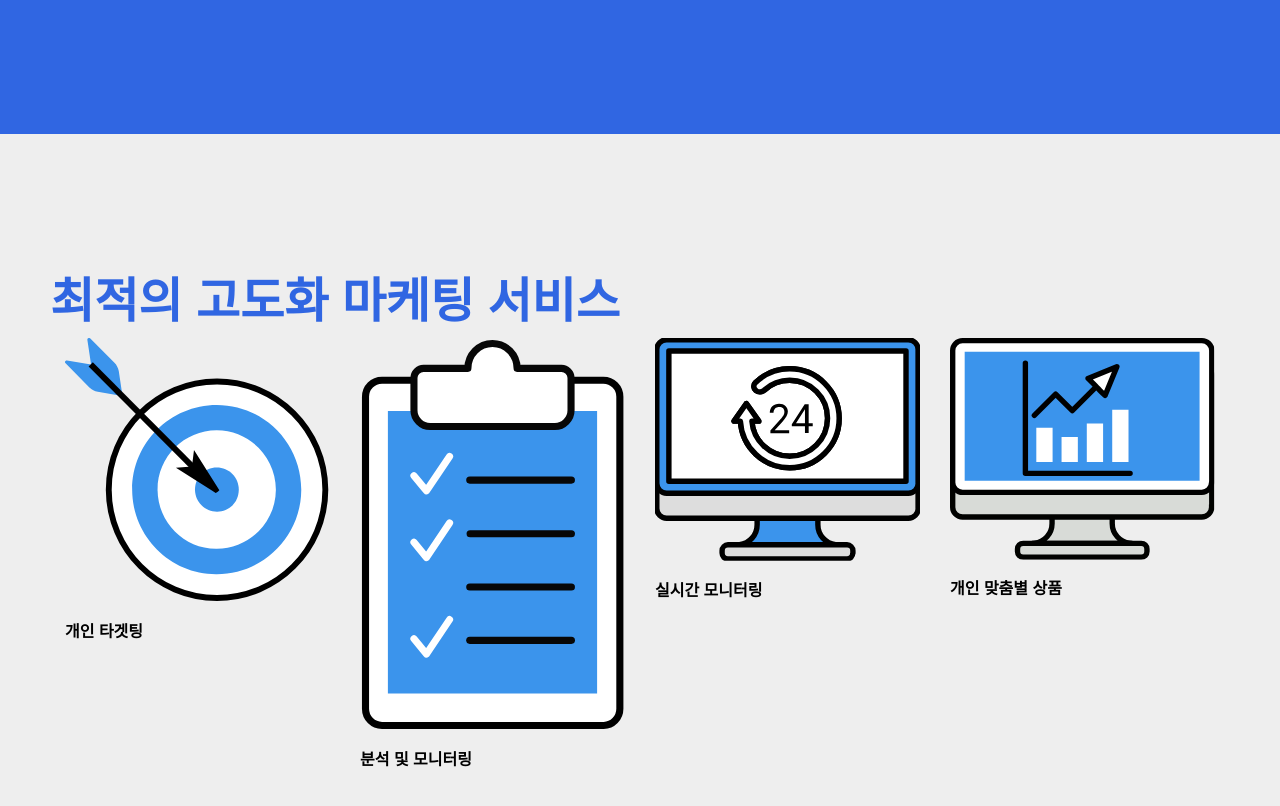
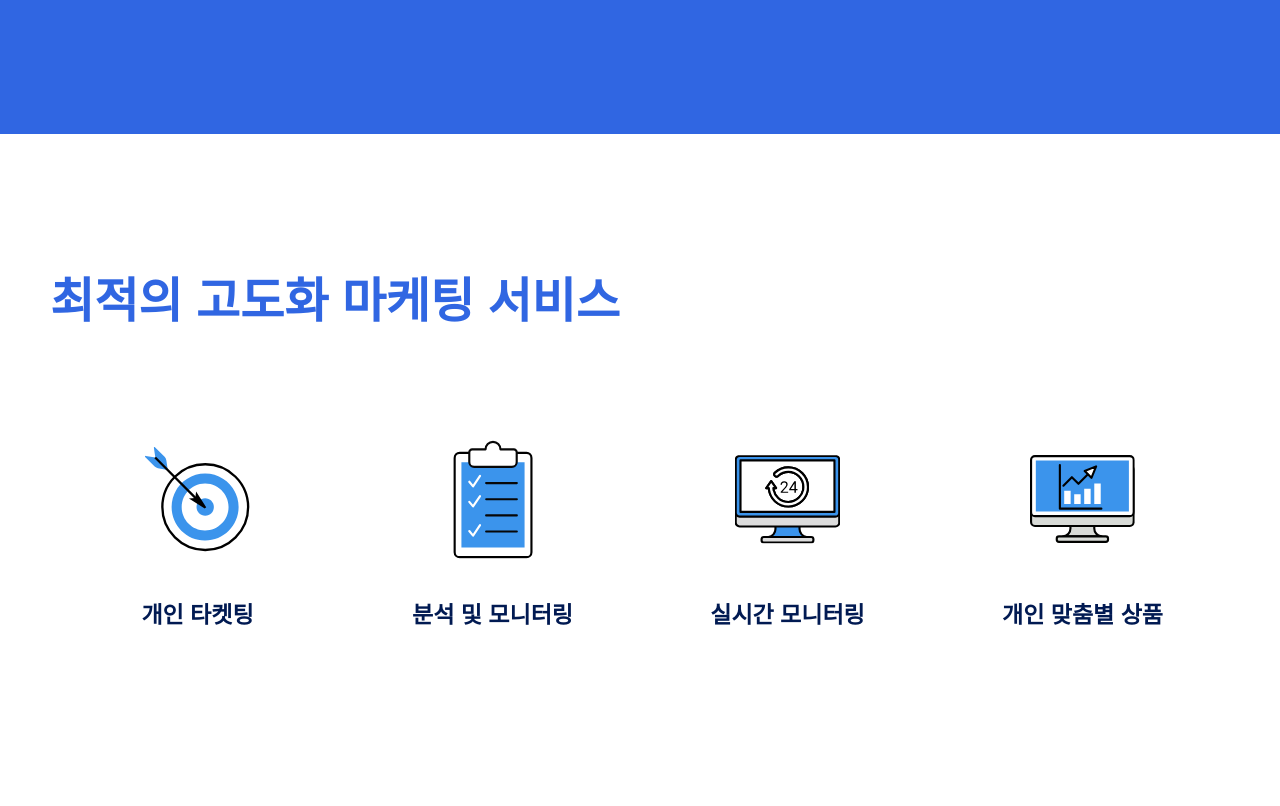
Before and after one commit to seol-hwa/rending03, a plain HTML site: page html/index.html in a window 1280 px wide. Shown: the part 780-1586 px from the top of the page. Before the commit the page ends 1550 px from the top, so only its background shows below. Drawn offline with Linux system fonts and the light colour scheme; some icons are missing; a web font is replaced by a local one.

Commit message:
2nd section

```diff
--- a/html/index.html
+++ b/html/index.html
@@ -28,41 +28,41 @@
                 </div>
             </div>
         </section>
-        <section class="service-con pt-132">
+        <section class="service-con pt-132 pb-234">
             <div class="inner">
-                <h2 class="service__title">최적의 고도화 마케팅 서비스</h2>
+                <h2 class="service__title mb-102">최적의 고도화 마케팅 서비스</h2>
                 <div class="layout-style-4 row">
                     <div class="layout col-12 col-sm-6 col-lg-3">
-                        <div class="img-wrap">
-                            <img src="../images/target.svg" alt="">
-                        </div>
-                        <div class="text-wrap">
-                            <h4 class="layout-title">개인 타겟팅</h4>
-                        </div>
+                        <a href="#" class="img-wrap"></a>
+                        <h4 class="text-wrap">
+                            <a href="#" class="layout-title">
+                                개인 타켓팅
+                            </a>
+                        </h4>
                     </div>
                     <div class="layout col-12 col-sm-6 col-lg-3">
-                        <div class="img-wrap">
-                            <img src="../images/analyze.svg" alt="">
-                        </div>
-                        <div class="text-wrap">
-                            <h4 class="layout-title">분석 및 모니터링</h4>
-                        </div>
+                        <a href="#" class="img-wrap"></a>
+                        <h4 class="text-wrap">
+                            <a href="#" class="layout-title">
+                                분석 및 모니터링
+                            </a>
+                        </h4>
                     </div>
                     <div class="layout col-12 col-sm-6 col-lg-3">
-                        <div class="img-wrap">
-                            <img src="../images/real-monitor.svg" alt="">
-                        </div>
-                        <div class="text-wrap">
-                            <h4 class="layout-title">실시간 모니터링</h4>
-                        </div>
+                        <a href="#" class="img-wrap"></a>
+                        <h4 class="text-wrap">
+                            <a href="#" class="layout-title">
+                                실시간 모니터링
+                            </a>
+                        </h4>
                     </div>
                     <div class="layout col-12 col-sm-6 col-lg-3">
-                        <div class="img-wrap">
-                            <img src="../images/custom.svg" alt="">
-                        </div>
-                        <div class="text-wrap">
-                            <h4 class="layout-title">개인 맞춤별 상품</h4>
-                        </div>
+                        <a href="#" class="img-wrap"></a>
+                        <h4 class="text-wrap">
+                            <a href="#" class="layout-title">
+                                개인 맞춤별 상품
+                            </a>
+                        </h4>
                     </div>
                 </div>
             </div>
--- a/sass/_index.scss
+++ b/sass/_index.scss
@@ -1,5 +1,6 @@
 body {
     overflow-x: hidden;
+
     //header
     .con-wrap__header2 {
         padding: 0;
@@ -22,7 +23,7 @@ body {
                     .main-list {
                         &:after {
                             top: 6.8rem;
-                            height:29.8rem;
+                            height: 29.8rem;
                         }
 
                         li {
@@ -45,7 +46,7 @@ body {
                             .sub-list {
                                 width: 100%;
                                 padding: 0.5rem 0;
-                                height:29.8rem;
+                                height: 29.8rem;
 
                                 li {
                                     .sub-list__menu {
@@ -64,40 +65,48 @@ body {
                             }
                         }
                     }
-                    .mo-nav-open{
-                        color:#fff;
+
+                    .mo-nav-open {
+                        color: #fff;
                     }
                 }
-                .pc-wrap__right{
-                    gap:1.8rem;
-                    a{
+
+                .pc-wrap__right {
+                    gap: 1.8rem;
+
+                    a {
                         font-size: 1.2rem;
                         font-weight: 700;
-                        &:first-child{
-                            color:#3066E2;
+
+                        &:first-child {
+                            color: #3066E2;
                             background: #fff;
                             border-radius: 2rem;
-                            &:after{
+
+                            &:after {
                                 display: none;
                             }
                         }
-                        &:last-child{
-                            color:#fff;
-                            border:none;
-                            padding:0;
+
+                        &:last-child {
+                            color: #fff;
+                            border: none;
+                            padding: 0;
                         }
                     }
                 }
             }
-            .mo-nav-wrap-2{
-                .mo-nav-wrap__mo-nav-box{
-                    .mo-main-list{
-                        li{
-                            .sub-list{
-                                background:rgba(#bcc7e2, 0.2);
-                                li{
-                                    .sub-list__menu{
-                                        color:#666;
+
+            .mo-nav-wrap-2 {
+                .mo-nav-wrap__mo-nav-box {
+                    .mo-main-list {
+                        li {
+                            .sub-list {
+                                background: rgba(#bcc7e2, 0.2);
+
+                                li {
+                                    .sub-list__menu {
+                                        color: #666;
                                     }
                                 }
                             }
@@ -107,68 +116,121 @@ body {
             }
         }
     }
-    main{
-        .title-box{
-            &__title{
+
+    main {
+        .title-box {
+            &__title {
                 font-size: 6rem;
                 line-height: 1.3;
             }
         }
+
         //1st section
-        .visual-con{
+        .visual-con {
             background-color: #3066E2;
-            .inner{
-                .visual-wrap{
-                    .title-box{
-                        &__title{
-                            color:#fff;
+
+            .inner {
+                .visual-wrap {
+                    .title-box {
+                        &__title {
+                            color: #fff;
                         }
                     }
-                    .visual-start{
-                        gap:2.2rem;
-                        a{
-                            width:18rem;
-                            height:7rem;
+
+                    .visual-start {
+                        gap: 2.2rem;
+
+                        a {
+                            width: 18rem;
+                            height: 7rem;
                             border-radius: 10rem;
                             font-size: 2.4rem;
                             font-weight: 800;
                         }
-                        &__experience{
+
+                        &__experience {
                             background-color: #fff;
-                            color:#3066E2;
+                            color: #3066E2;
                         }
-                        &__login{
+
+                        &__login {
                             background-color: #011A52;
-                            color:#fff;
+                            color: #fff;
                         }
                     }
                 }
             }
         }
+
         //2nd section
-        .service-con{
-            .inner{
-                .service__title{
+        .service-con {
+            background-color: #fff;
+            .inner {
+                .service__title {
                     font-size: 4.8rem;
                     font-weight: 700;
                     line-height: 1.5;
-                    color:#3066E2;
+                    color: #3066E2;
+                }
+
+                .layout-style-4 {
+                    .layout {
+                        align-items: center;
+                        justify-content: center;
+
+                        .img-wrap {
+                            width: 39.72972972972973%;
+                            padding-bottom: 44.86486486486486%;
+                            background-position: center;
+                            background-repeat: no-repeat;
+                            background-size: contain;
+                            margin-bottom:4.2rem;
+                        }
+
+                        &:first-child {
+                            .img-wrap {
+                                background-image: url(../images/target.svg);
+                            }
+                        }
+                        &:nth-child(2) {
+                            .img-wrap {
+                                background-image: url(../images/analyze.svg);
+                            }
+                        }
+                        &:nth-child(3) {
+                            .img-wrap {
+                                background-image: url(../images/real-monitor.svg);
+                            }
+                        }
+                        &:nth-child(4) {
+                            .img-wrap {
+                                background-image: url(../images/custom.svg);
+                            }
+                        }
+                        .layout-title{
+                            font-size: 2.3rem;
+                            line-height: 1.3;
+                            color:#011A52;
+                        }
+                    }
                 }
             }
         }
     }
 
 }
+
 @media (max-width:1200px) {
-    body{
+    body {
+
         //header
-        .con-wrap__header2{
-            .inner{
+        .con-wrap__header2 {
+            .inner {
                 .header2__pc-wrap {
                     .nav-style-2 {
                         .main-list {
                             &:after {
-                                height:25.2rem;
+                                height: 25.2rem;
                             }
 
                             li {
@@ -178,7 +240,7 @@ body {
                                 }
 
                                 .sub-list {
-                                    height:25.4rem;
+                                    height: 25.4rem;
 
                                     li {
                                         .sub-list__menu {
@@ -195,11 +257,13 @@ body {
         }
     }
 }
-@media (max-width:1024px){
-    body{
+
+@media (max-width:1024px) {
+    body {
+
         //header
-        .con-wrap__header2{
-            padding:1rem 0;
+        .con-wrap__header2 {
+            padding: 1rem 0;
         }
     }
 }
```
Also changed, not shown: css/styles.css, 1 other file.
